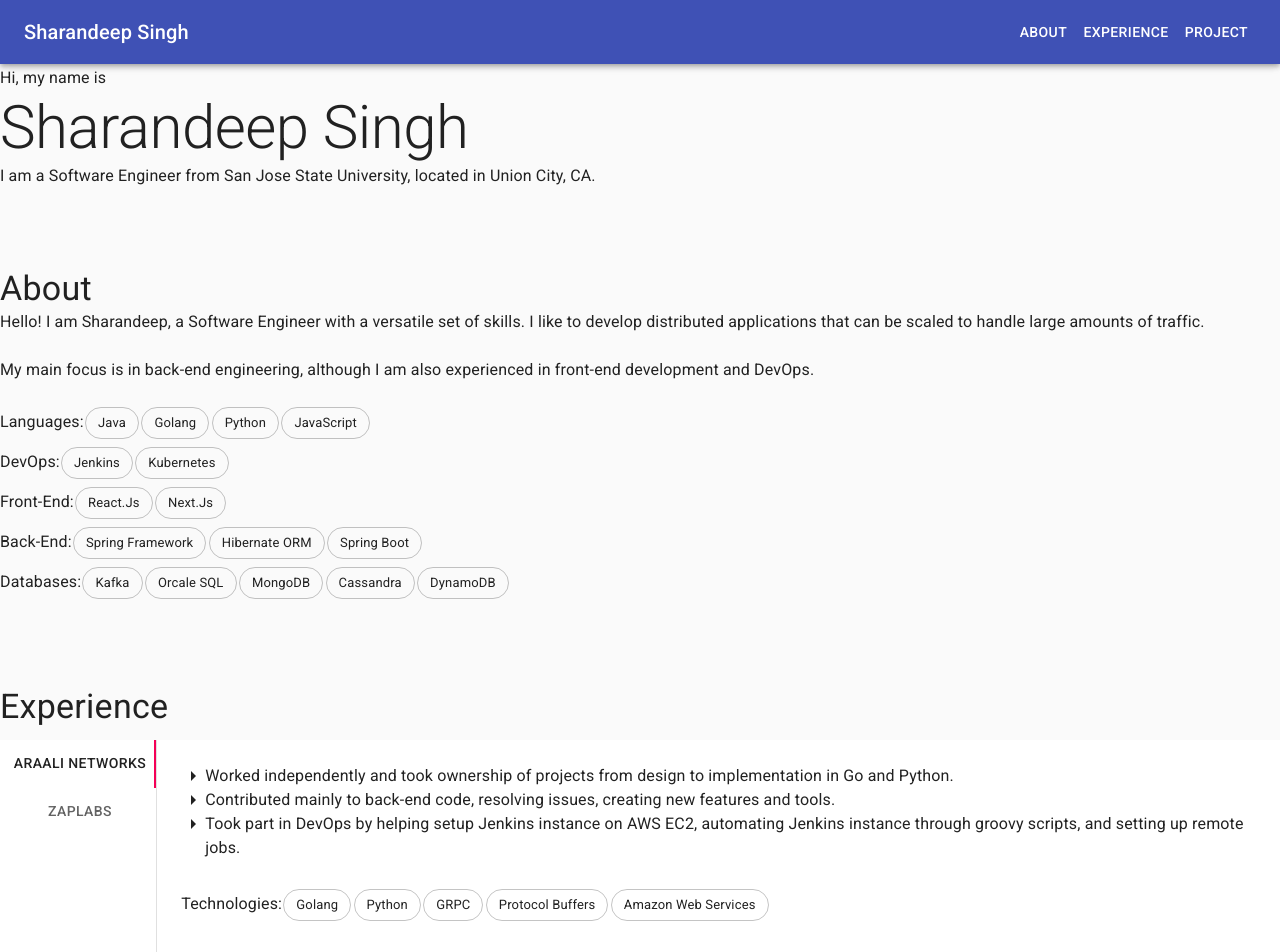
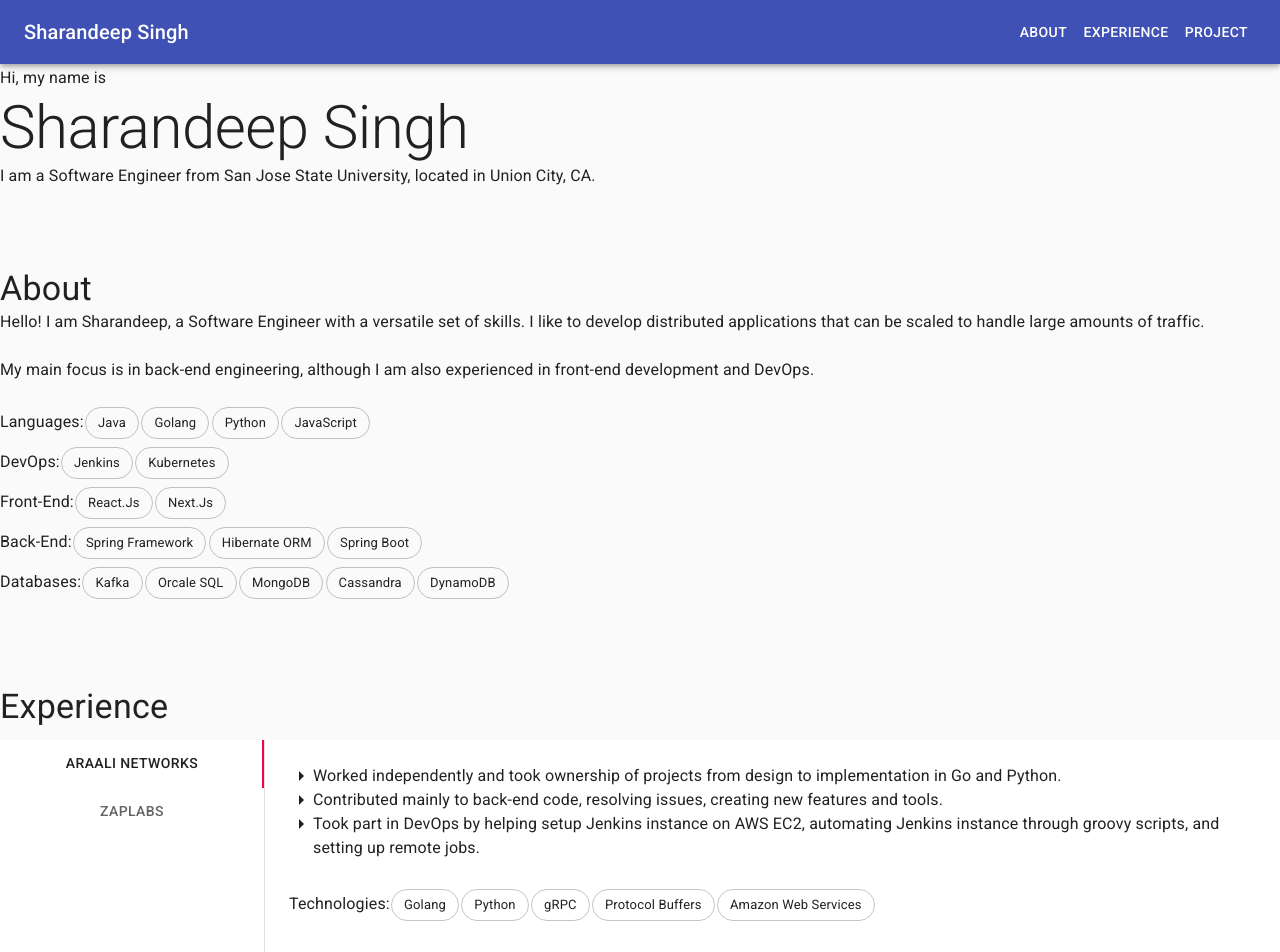
Before and after one commit to shsingh67/next-portfolio, a Next.js app: page / in a window 1280 px wide. Shown: the top 952 px of the page. Built offline with nearby package versions, Linux system fonts and the light colour scheme.

Commit message:
added width

```diff
--- a/components/TabBox.js
+++ b/components/TabBox.js
@@ -49,11 +49,12 @@ const useStyles = makeStyles(theme => ({
   },
   tabs: {
     borderRight: `1px solid ${theme.palette.divider}`,
+    width: 300
   },
   icon: {
     display: 'flex',
     flexGrow: 1,
-    //marginLeft: theme.spacing(1)
+
   },
   chip: {
     margin: theme.spacing(0.15)
@@ -98,7 +99,7 @@ export default function TabBox() {
           <br></br>Technologies:
           <Chip label="Golang" variant="outlined" className={classes.chip}/>
           <Chip label="Python" variant="outlined" className={classes.chip}/>
-          <Chip label="GRPC" variant="outlined" className={classes.chip}/>
+          <Chip label="gRPC" variant="outlined" className={classes.chip}/>
           <Chip label="Protocol Buffers" variant="outlined" className={classes.chip}/>
           <Chip label="Amazon Web Services" variant="outlined" className={classes.chip}/>
         </Typography>
```
